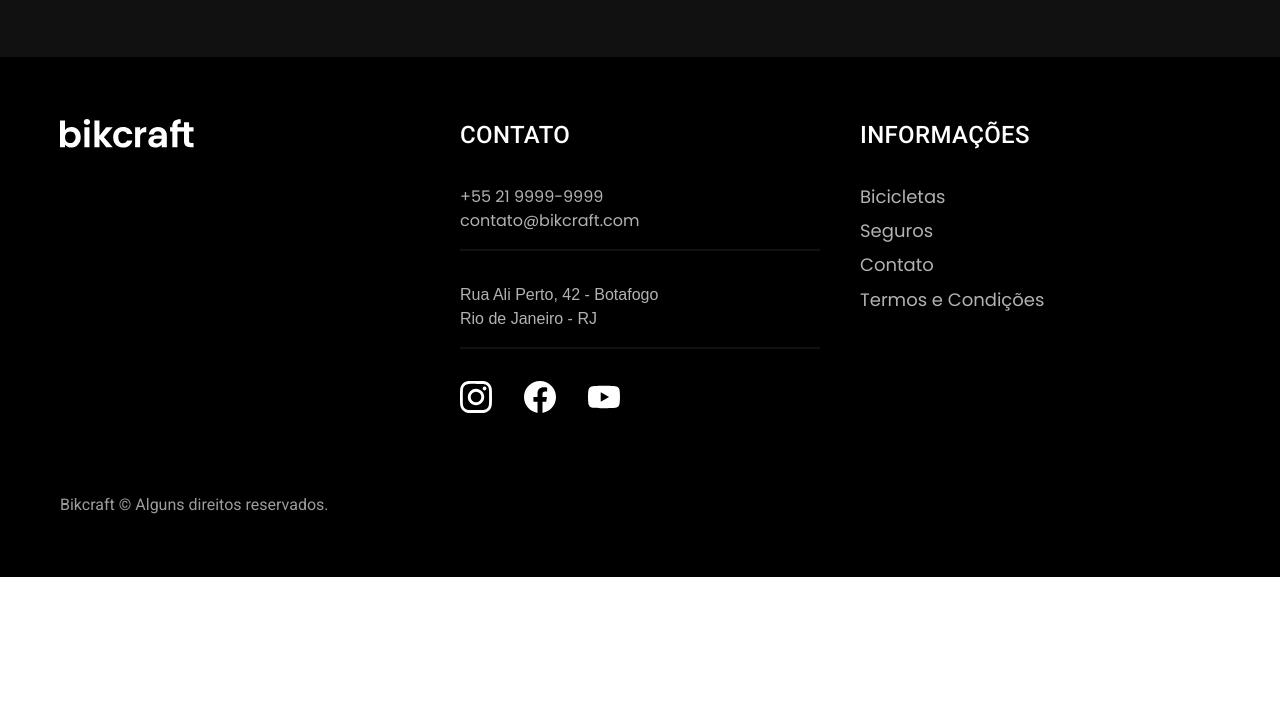
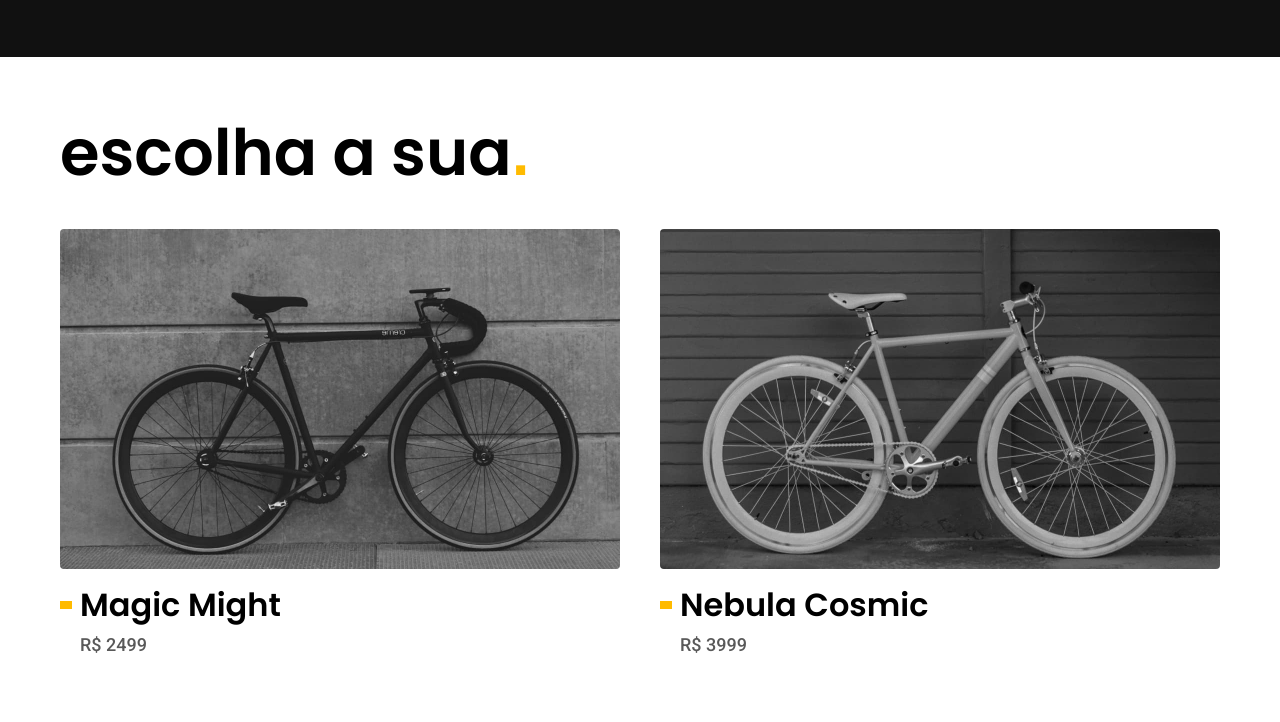
Before and after one commit to pedrofernandesdev/bikcraft, a plain HTML site: page bicicletas/nimbus.html in a window 1280 px wide. Shown: the part 1238-1960 px from the top of the page. Before the commit the page ends 1815 px from the top, so only its background shows below. Drawn offline with Linux system fonts and the light colour scheme; files whose address does not match are found by name.

Commit message:
feat: seção de lista de bicicletas da página nimbus

```diff
--- a/assets/css/components/c-bike-card.css
+++ b/assets/css/components/c-bike-card.css
@@ -8,6 +8,10 @@
   max-width: 1400px;
   margin: 0 auto;
   padding: 0 20px;
+}
+
+#bicycle .c-bike-list__content {
+  padding: 0 0 20px 0;
 }
 
 .c-bike-list__content a:hover .c-bike-list__detail {
--- a/assets/css/sections/bicicleta/bicycle.css
+++ b/assets/css/sections/bicicleta/bicycle.css
@@ -120,3 +120,8 @@
     grid-template-columns: 1fr;
   }
 }
+
+
+#bicycle .c-bike-list__item {
+  flex-basis: auto;
+}
--- a/bicicletas/nimbus.html
+++ b/bicicletas/nimbus.html
@@ -116,6 +116,39 @@
       </div>
     </section>
 
+    <section class="c-bike-list l-container-limiter">
+      <h2 class="c-bike-list__title u-font-1-xxl">escolha a sua<span class="u-color-p1">.</span></h2>
+      <div class="c-bike-list__content">
+        <ul class="c-bike-list__cards">
+          <li class="c-bike-list__item">
+            <a href="">
+              <figure>
+                <img src="../assets/img/bicicletas/magic.jpg" alt="Bicicleta Preta - Magic Might">
+                <figcaption>
+                  <span class="c-bike-list__detail"></span>
+                  <h3 class="u-font-1-xl">Magic Might</h3>
+                  <span class="u-font-2-m u-color-8">R$ 2499</span>
+                </figcaption>
+              </figure>
+            </a>
+          </li>
+          </li>
+          <li class="c-bike-list__item">
+            <a href="">
+              <figure>
+                <img src="../assets/img/bicicletas/nebula.jpg" alt="Bicicleta branca - Nebula Cosmic">
+                <figcaption>
+                  <span class="c-bike-list__detail"></span>
+                  <h3 class="u-font-1-xl">Nebula Cosmic</h3>
+                  <span class="u-font-2-m u-color-8">R$ 3999</span>
+                </figcaption>
+              </figure>
+            </a>
+          </li>
+        </ul>
+      </div>
+    </section>
+
   </main>
 
   <footer class="c-footer">
```
